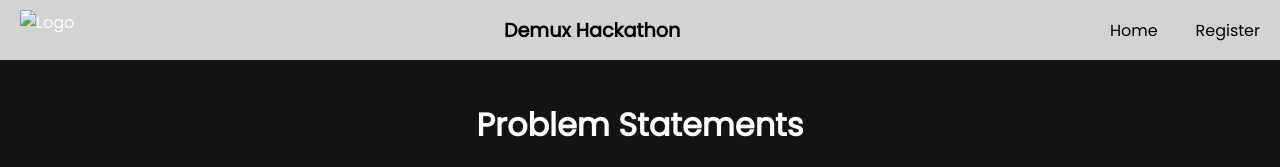
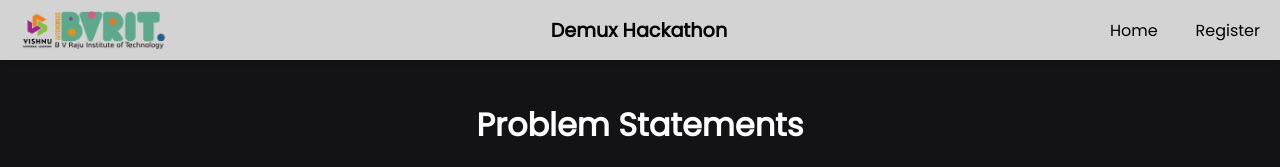
Before and after one commit to random-goose/demux, a plain HTML site: page ps.html in a window 1280 px wide. Shown: the top 167 px of the page. Drawn offline with Linux system fonts and the light colour scheme.

Commit message:
Update ps.html

```diff
--- a/ps.html
+++ b/ps.html
@@ -143,7 +143,7 @@
 </head>
 <body>
     <nav>
-        <img src="/images/bvrit_logo_b.png" alt="Logo">
+        <img src="bvrit_logo_b.png" alt="Logo">
         <h2>Demux Hackathon</h2>
         <div class="nav-links">
             <a href="https://www.bvrit.ac.in/demux">Home</a>
```
